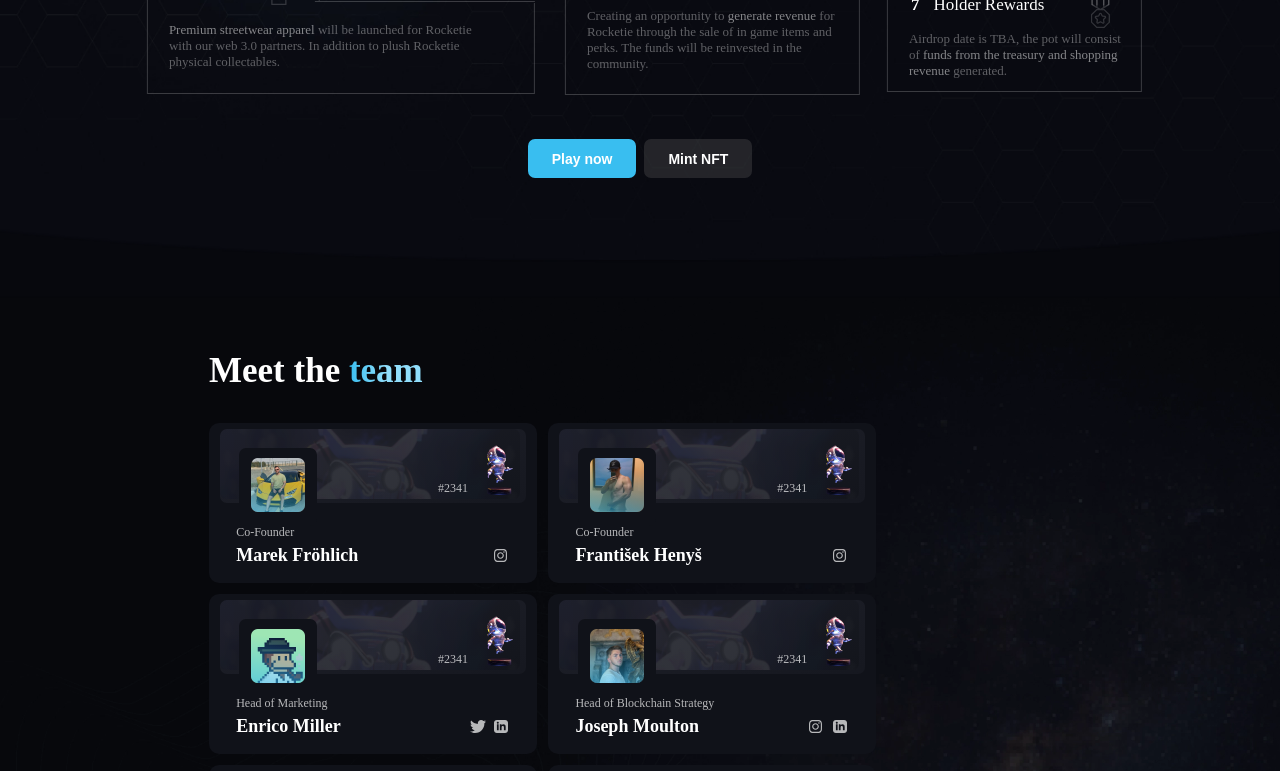
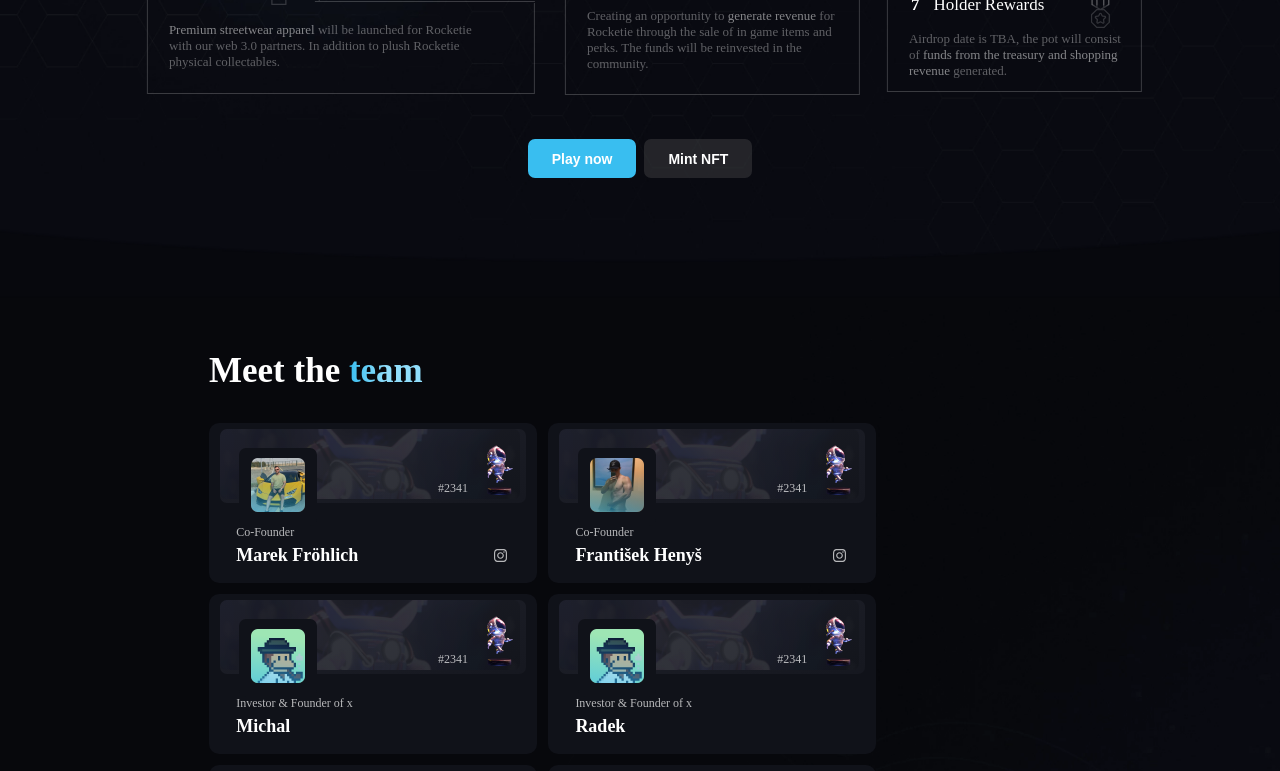
Before and after one commit to Sajadmhy/rocketie, a Next.js app: page / in a window 1280 px wide. Shown: the part 2000-2771 px from the top of the page. Built offline with nearby package versions, Linux system fonts and the light colour scheme; a web font is replaced by a local one.

Commit message:
Add complete list of team members

```diff
--- a/pages/index.js
+++ b/pages/index.js
@@ -238,6 +238,108 @@ export default function Home() {
                   <div><Image src="/member3.png" width={54} height={54} alt="team member"/></div>
                 </div>
                 <div className={styles.cardText}>
+                  <p>Investor & Founder of x</p>
+                  <h3>Michal
+                  <span></span></h3>
+                </div>
+                <div className={styles.tags}>
+                  <p>#2341</p>
+                  <Image src="/Rocketie.png" width={59} height={59} alt="rocketie"/>
+                </div>
+              </div>
+
+              <div className={styles.teamCard}>
+                <div className={styles.cardHead}><Image src="/card-header.png" width={300} height={70} alt="team member"/></div>
+                <div className={styles.profilePlaceholder}>
+                  <div className={styles.overlay}></div>
+                  <div><Image src="/member3.png" width={54} height={54} alt="team member"/></div>
+                </div>
+                <div className={styles.cardText}>
+                  <p>Investor & Founder of x</p>
+                  <h3>Radek
+                  <span></span></h3>
+                </div>
+                <div className={styles.tags}>
+                  <p>#2341</p>
+                  <Image src="/Rocketie.png" width={59} height={59} alt="rocketie"/>
+                </div>
+              </div>
+
+              <div className={styles.teamCard}>
+                <div className={styles.cardHead}><Image src="/card-header.png" width={300} height={70} alt="team member"/></div>
+                <div className={styles.profilePlaceholder}>
+                  <div className={styles.overlay}></div>
+                  <div><Image src="/member3.png" width={54} height={54} alt="team member"/></div>
+                </div>
+                <div className={styles.cardText}>
+                  <p>Advisor</p>
+                  <h3>Alex
+                  <span></span></h3>
+                </div>
+                <div className={styles.tags}>
+                  <p>#2341</p>
+                  <Image src="/Rocketie.png" width={59} height={59} alt="rocketie"/>
+                </div>
+              </div>
+
+              <div className={styles.teamCard}>
+                <div className={styles.cardHead}><Image src="/card-header.png" width={300} height={70} alt="team member"/></div>
+                <div className={styles.profilePlaceholder}>
+                  <div className={styles.overlay}></div>
+                  <div><Image src="/member3.png" width={54} height={54} alt="team member"/></div>
+                </div>
+                <div className={styles.cardText}>
+                  <p>Main Artist</p>
+                  <h3>Kay
+                  <span></span></h3>
+                </div>
+                <div className={styles.tags}>
+                  <p>#2341</p>
+                  <Image src="/Rocketie.png" width={59} height={59} alt="rocketie"/>
+                </div>
+              </div>
+
+              <div className={styles.teamCard}>
+                <div className={styles.cardHead}><Image src="/card-header.png" width={300} height={70} alt="team member"/></div>
+                <div className={styles.profilePlaceholder}>
+                  <div className={styles.overlay}></div>
+                  <div><Image src="/member3.png" width={54} height={54} alt="team member"/></div>
+                </div>
+                <div className={styles.cardText}>
+                  <p>Main Developer</p>
+                  <h3>Ondra
+                  <span></span></h3>
+                </div>
+                <div className={styles.tags}>
+                  <p>#2341</p>
+                  <Image src="/Rocketie.png" width={59} height={59} alt="rocketie"/>
+                </div>
+              </div>
+
+              <div className={styles.teamCard}>
+                <div className={styles.cardHead}><Image src="/card-header.png" width={300} height={70} alt="team member"/></div>
+                <div className={styles.profilePlaceholder}>
+                  <div className={styles.overlay}></div>
+                  <div><Image src="/member3.png" width={54} height={54} alt="team member"/></div>
+                </div>
+                <div className={styles.cardText}>
+                  <p>Smart Contract Developer</p>
+                  <h3>Martin
+                  <span></span></h3>
+                </div>
+                <div className={styles.tags}>
+                  <p>#2341</p>
+                  <Image src="/Rocketie.png" width={59} height={59} alt="rocketie"/>
+                </div>
+              </div>
+
+              <div className={styles.teamCard}>
+                <div className={styles.cardHead}><Image src="/card-header.png" width={300} height={70} alt="team member"/></div>
+                <div className={styles.profilePlaceholder}>
+                  <div className={styles.overlay}></div>
+                  <div><Image src="/member3.png" width={54} height={54} alt="team member"/></div>
+                </div>
+                <div className={styles.cardText}>
                   <p>Head of Marketing</p>
                   <h3>Enrico Miller <span></span><a className={styles.twitter}></a><a className={styles.linkedin}></a></h3>
                 </div>
```
